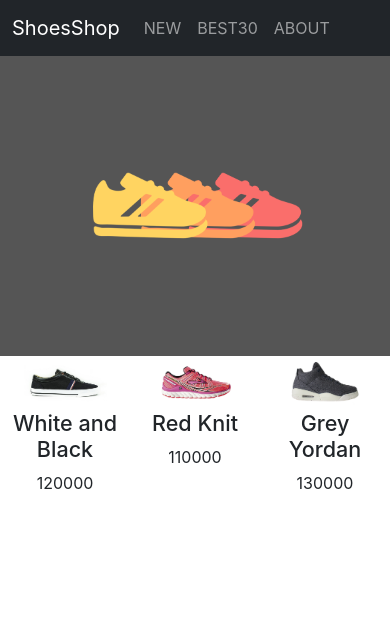
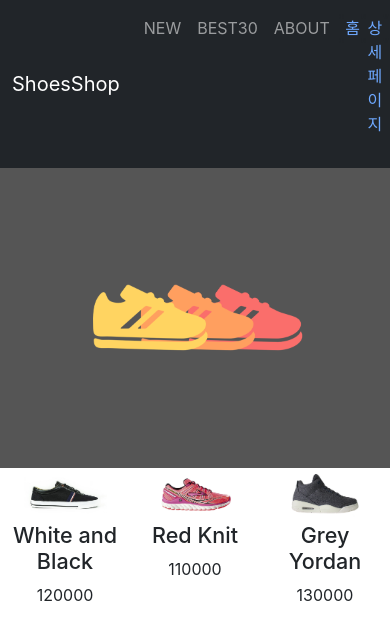
Before and after one commit to jiwoopark727/react-shop, a React (Create React App) app: page / in a window 390 px wide. Shown: the top 640 px of the page. Built offline with nearby package versions, Linux system fonts and the light colour scheme.

Commit message:
리액트 라우터 1 : 셋팅이랑 기본 라우팅

```diff
--- a/package.json
+++ b/package.json
@@ -10,6 +10,7 @@
     "react": "^18.2.0",
     "react-bootstrap": "^2.10.2",
     "react-dom": "^18.2.0",
+    "react-router-dom": "^6.22.3",
     "react-scripts": "5.0.1",
     "web-vitals": "^2.1.4"
   },
--- a/src/App.js
+++ b/src/App.js
@@ -2,7 +2,8 @@ import {Button, Container, Nav, Navbar, Row, Col} from 'react-bootstrap';
 import sh1 from './img/shoes1.jpg'
 import sh2 from './img/shoes2.jpg'
 import sh3 from './img/shoes3.jpg'
-import {data, Template} from './data.js';
+import {data, Card, Front, Display, Detail} from './data.js';
+import { Routes, Route, Link } from 'react-router-dom'
 
 
 import logo from './logo.svg';
@@ -19,35 +20,29 @@ function App() {
     <div className="App">
 
       {/* 대문 Navbar */}
-      <Navbar bg="dark" data-bs-theme="dark">
-        <Container>
-          <Navbar.Brand href="#home">ShoesShop</Navbar.Brand>
-          <Nav className="me-auto">
-            <Nav.Link href="#home">NEW</Nav.Link>
-            <Nav.Link href="#features">BEST30</Nav.Link>
-            <Nav.Link href="#pricing">ABOUT</Nav.Link>
-          </Nav>
-        </Container>
-      </Navbar>
+      <Front/>
+
 
       {/* 대문 사진 */}
       <div className='main-bg'></div>
 
 
-      {/* 상품 진열 */}
-      <Container>
-        <Row>
-          {
-            shoes.map(function(a,i){
-              return(
-                <Template shoes={shoes} a={a} i={i}
-                          address={address} key={i}>
-                </Template>
-              )
-            })
-          }
-        </Row>
-      </Container>
+      <Routes>
+        <Route path="/" element={ <div>
+
+          {/* 상품 진열 */}
+          <Display shoes={shoes} address={address}/>
+
+        </div> } />
+        <Route path="/detail" element={ <div>
+
+          {/* 상세 정보 */}
+          <Detail/>
+
+        </div> } />
+        <Route path="/about" element={ <div>어바웃페이지임</div> } />
+      </Routes>
+
 
     </div>
   );
--- a/src/data.js
+++ b/src/data.js
@@ -1,4 +1,5 @@
 import {Button, Container, Nav, Navbar, Row, Col} from 'react-bootstrap';
+import { Routes, Route, Link } from 'react-router-dom'
 
 let data = [
     {
@@ -23,7 +24,7 @@ let data = [
     }
   ]
 
-let Template = function ShoesInfo(props){
+function Card(props){
   return(
     <Col className='col-md-4'>
       <img src={props.address[props.i]} width="80%"/>
@@ -33,4 +34,67 @@ let Template = function ShoesInfo(props){
   )
 }
 
-export {data, Template};
+function Front(props){
+  return(
+    //대문Navbar
+    <Navbar bg="dark" data-bs-theme="dark">
+      <Container>
+        <Navbar.Brand href="#home">ShoesShop</Navbar.Brand>
+        <Nav className="me-auto">
+          <Nav.Link href="#home">NEW</Nav.Link>
+          <Nav.Link href="#features">BEST30</Nav.Link>
+          <Nav.Link href="#pricing">ABOUT</Nav.Link>
+          <p>"     "</p>
+          <Link to="/" style={{ textDecoration: "none", marginTop: '8px'}}>홈</Link>
+          <p>"     "</p>
+          <Link to="/detail" style={{ textDecoration: "none", marginTop: '8px'}} >상세페이지</Link>
+          <p>"     "</p>
+          <Link to="/about" style={{ textDecoration: "none", marginTop: '8px'}}>어바웃페이지</Link>
+        </Nav>
+      </Container>
+    </Navbar>
+  )
+}
+
+function Display(props){
+  let shoes = props.shoes;
+  let address = props.address;
+  return(
+    //상품진열
+    <Container>
+      <Row>
+        {
+          props.shoes.map(function(a,i){
+            return(
+              <Card shoes={shoes} a={a} i={i}
+                    address={address} key={i}>
+              </Card>
+            )
+          })
+        }
+      </Row>
+    </Container>
+  )
+}
+
+function Detail(){
+  return(
+    <div className="container">
+      <div className="row">
+        <div className="col-md-6">
+          <img src="https://codingapple1.github.io/shop/shoes1.jpg" width="100%" />
+        </div>
+        <div className="col-md-6">
+          <h4 className="pt-5">상품명</h4>
+          <p>상품설명</p>
+          <p>120000원</p>
+          <button className="btn btn-danger">주문하기</button>
+        </div>
+      </div>
+    </div>
+  )
+}
+
+
+
+export {data, Card, Front, Display, Detail};
--- a/src/index.js
+++ b/src/index.js
@@ -3,11 +3,14 @@ import ReactDOM from 'react-dom/client';
 import './index.css';
 import App from './App';
 import reportWebVitals from './reportWebVitals';
+import { BrowserRouter } from 'react-router-dom';
 
 const root = ReactDOM.createRoot(document.getElementById('root'));
 root.render(
   <React.StrictMode>
+    <BrowserRouter>
     <App />
+    </BrowserRouter>
   </React.StrictMode>
 );
 
```
Also changed, not shown: 1 other file (tests, documents, lock files or other folders). Lines whose indentation alone changed are shown as unchanged.
